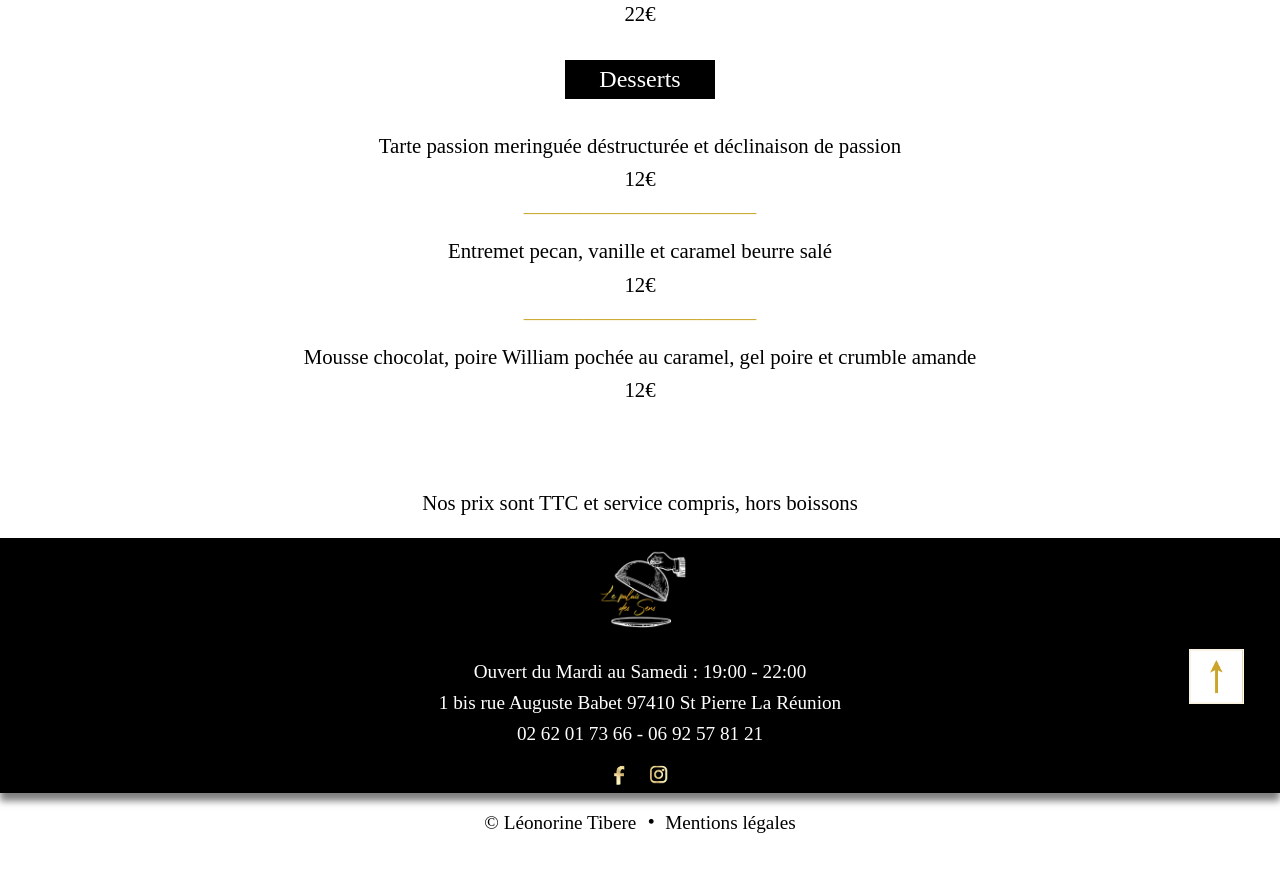
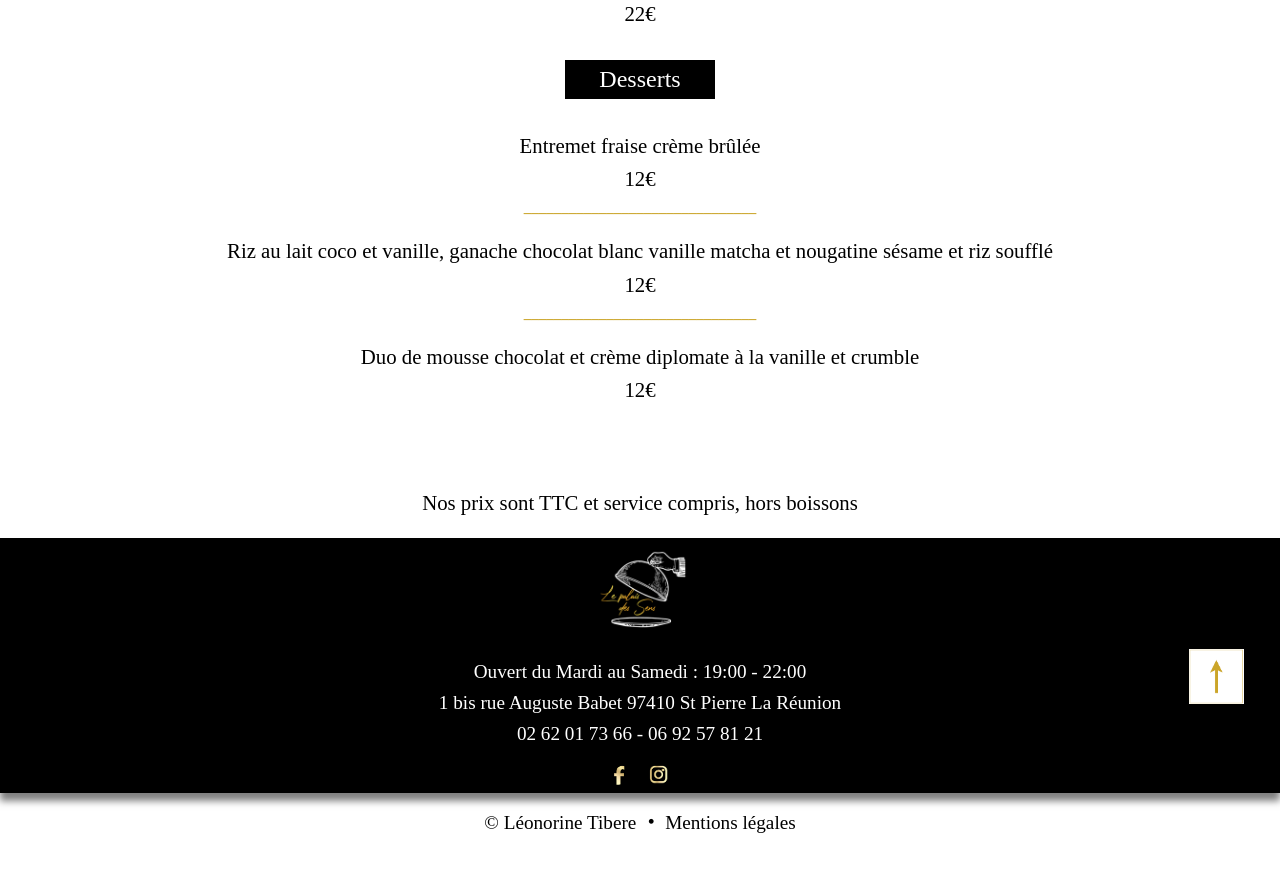
Before and after one commit to leonorine/palaisdessens, a Vue app: page /carte in a window 1280 px wide. Shown: the part 1280-2151 px from the top of the page. Built offline with nearby package versions, Linux system fonts and the light colour scheme.

Commit message:
add desserts

```diff
--- a/src/views/carte.vue
+++ b/src/views/carte.vue
@@ -57,17 +57,17 @@
     <div class="dessert">
       <h2 class="titre-cat">Desserts</h2>
       <div class="carte-item">
-        <p class="nom">Tarte passion meringuée déstructurée et déclinaison de passion</p>
+        <p class="nom">Entremet fraise crème brûlée</p>
         <p class="prix">12€</p>
       </div>
       <p class="trait">_______________________________</p>
       <div class="carte-item">
-        <p class="nom">Entremet pecan, vanille et caramel beurre salé</p>
+        <p class="nom">Riz au lait coco et vanille, ganache chocolat blanc vanille matcha et nougatine sésame et riz soufflé</p>
         <p class="prix">12€</p>
       </div>
       <p class="trait">_______________________________</p>
       <div class="carte-item">
-        <p class="nom">Mousse chocolat, poire William pochée au caramel, gel poire et crumble amande</p>
+        <p class="nom">Duo de mousse chocolat et crème diplomate à la vanille et crumble</p>
         <p class="prix">12€</p>
       </div>
     </div>
```
